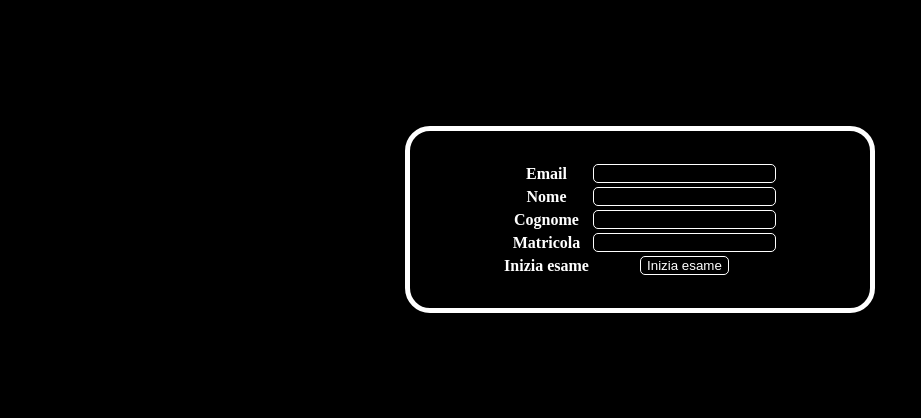
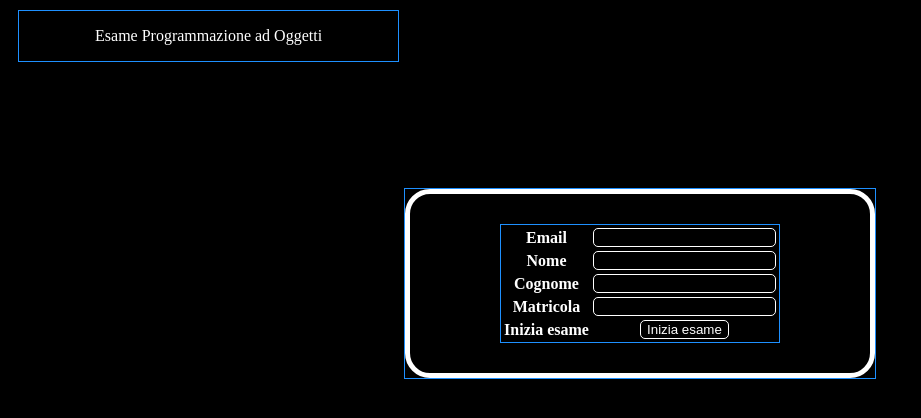
Before and after one commit to MColombari/WebCompilingExams, a Flask app: page /login in a window 1280 px wide. Shown: the top 418 px of the page, without its empty margins (0-921 px from the left). Run offline with Flask 2, Linux system fonts and the light colour scheme; lists and menus that the app fills with data are empty.

Commit message:
Animation and style for flash message popup.

```diff
--- a/webcompilingexams/static/login.css
+++ b/webcompilingexams/static/login.css
@@ -1,5 +1,5 @@
 .debug{
-
+    border: 1px solid dodgerblue;
 }
 
 .error{
--- /dev/null
+++ b/webcompilingexams/static/main_template.css
@@ -0,0 +1,28 @@
+.debug{
+    border: 1px solid dodgerblue;
+}
+
+.center_text{
+    text-align: center;
+}
+
+#left_div{
+    position: relative;
+    margin-top: 10px;
+    margin-left: 10px;
+    width: 30%;
+    height: 50px;
+}
+
+#popup_div{
+    position: absolute;
+    width: 30%;
+    height: 50px;
+    top: -50px;
+    left: 0;
+    right: 0;
+    margin-left: auto;
+    margin-right: auto;
+    border-radius: 10px;
+    background-color: #b3ffb3;
+}
--- a/webcompilingexams/templates/main_template.html
+++ b/webcompilingexams/templates/main_template.html
@@ -2,6 +2,7 @@
 <html lang="it">
 <head>
     <meta charset="UTF-8">
+	<link rel="stylesheet" type="text/css" href="{{ url_for('static', filename='main_template.css') }}">
     {% if title %}
         <title> {{ title }} </title>
     {% else %}
@@ -12,11 +13,53 @@
     {% endblock %}
 </head>
 <body>
+	<div class="debug internal_div center_text" id="left_div">
+		<p>Esame Programmazione ad Oggetti</p>
+	</div>
 	{% with messages = get_flashed_messages(with_categories=true) %}
 		{% if messages %}
+			<div class="center_text" id="popup_div">
+				<p>
 					{% for category, message in messages %}
 						{{ message }}
 					{% endfor %}
+				</p>
+			</div>
+			<script>
+				var popup = document.getElementById("popup_div"),
+					position = -50,
+					speed = 5,
+					acceleration = 0.95,
+					millis = 20,
+					time_to_hold = 5000,
+					id_in = setInterval(div_in, millis),
+					id_out;
+
+				function div_in(){
+                    if (position >= 10) {
+                        clearInterval(id_in);
+                        setTimeout(div_out_caller, time_to_hold);
+					}
+                    speed = speed * acceleration;
+                    position = position + speed;
+					popup.style.top = position + 'px';
+				}
+
+                function div_out_caller(){
+                    id_out = setInterval(div_out, millis);
+					speed = 1;
+                    acceleration = 1.05;
+				}
+
+                function div_out(){
+                    if (position < -50) {
+                        clearInterval(id_out);
+					}
+                    speed = speed * acceleration;
+                    position = position - speed;
+					popup.style.top = position + 'px';
+				}
+		</script>
 		{% endif %}
 	{% endwith %}
 	{% block body %}
```
Lines whose indentation alone changed are shown as unchanged.
